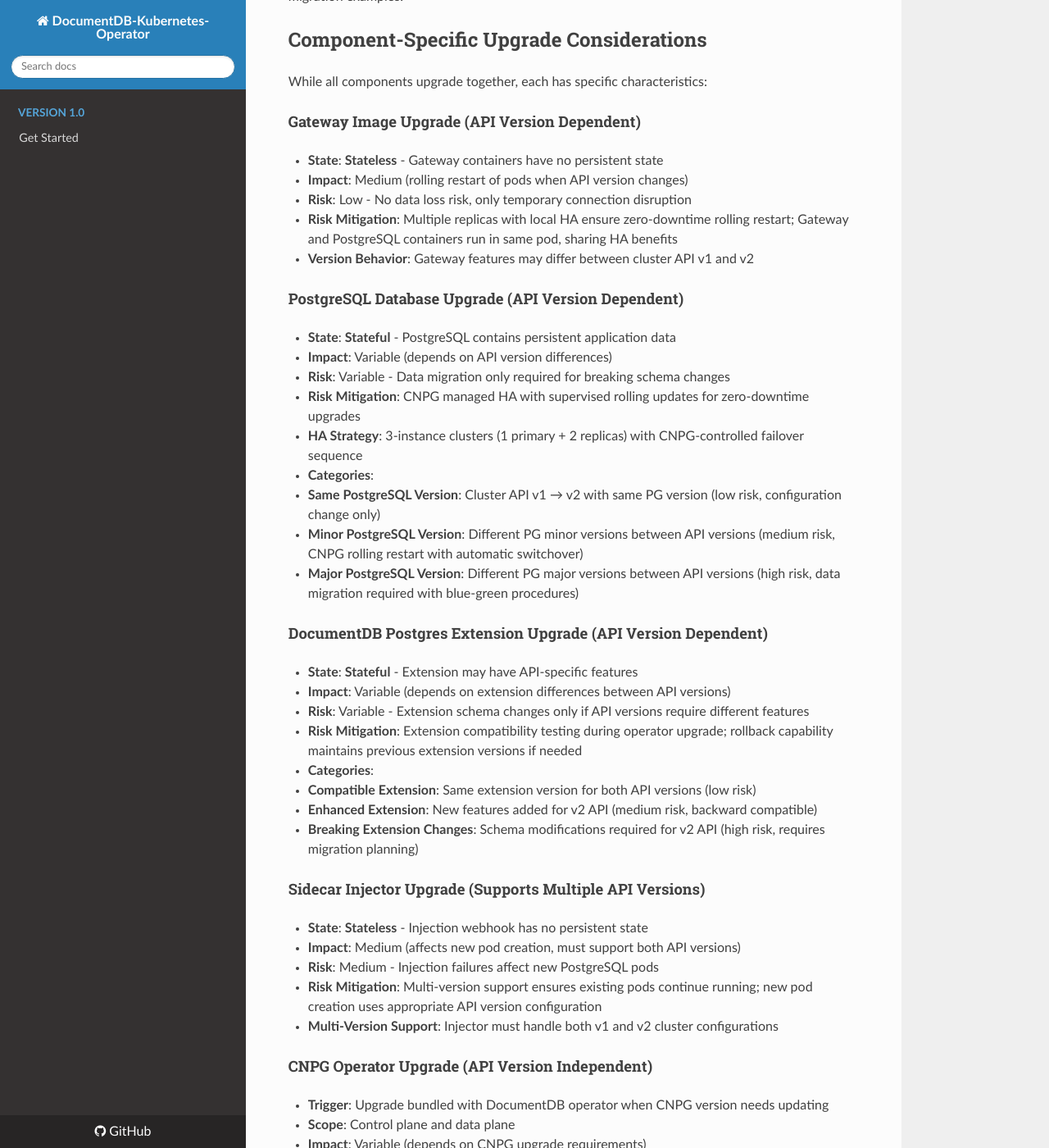
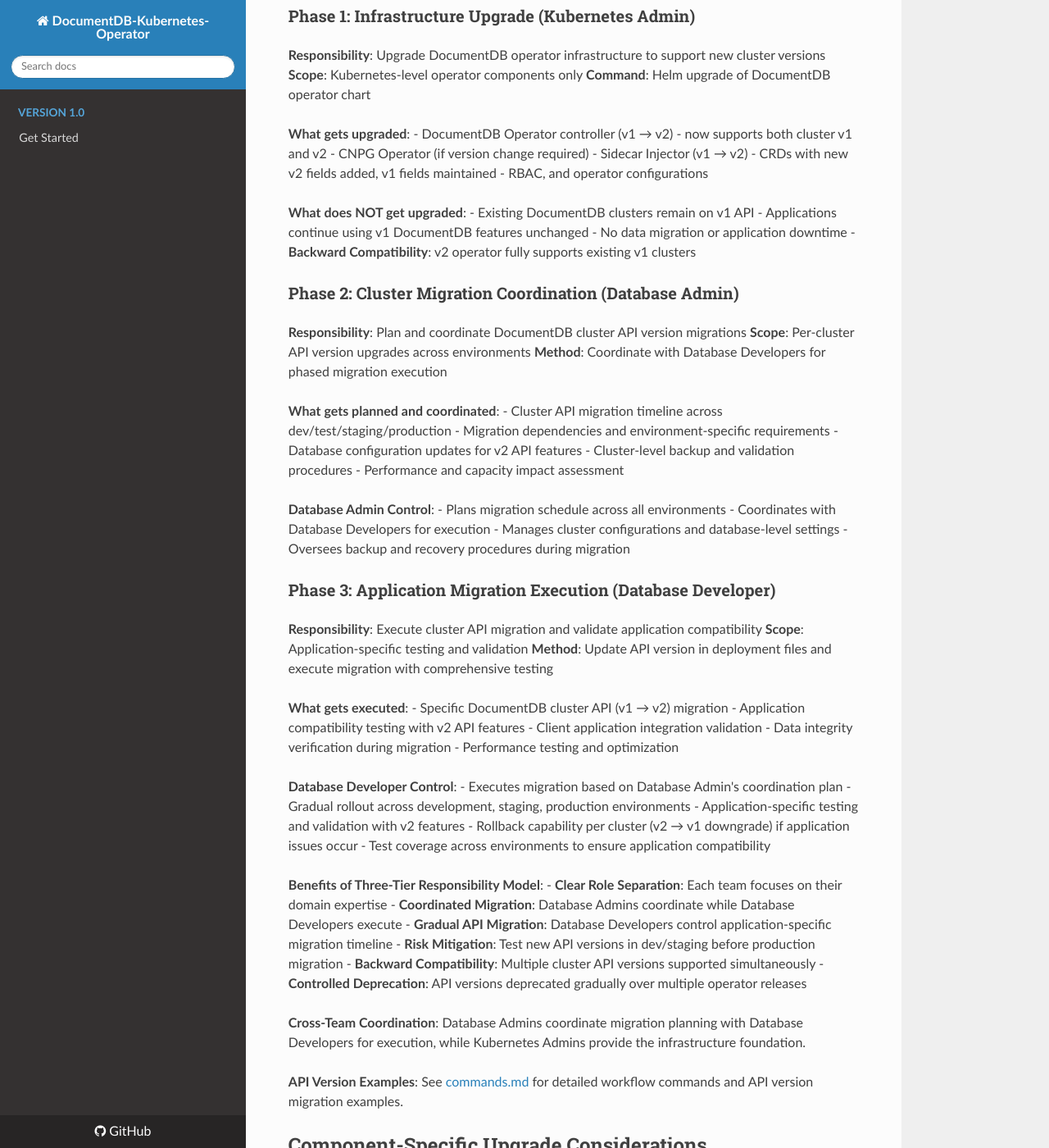
Before and after one commit to microsoft/documentdb-kubernetes-operator, an MkDocs documentation site: the page built from docs/designs/upgrade-design/upgrade-design-doc.md, in a window 1280 px wide and 1400 px high, scrolled down 5855 px. Shown: the whole window at 82% size. Built offline with MkDocs 1.6.1, drawn with Linux system fonts in a browser that asks for light colours; nearby versions of some CDN libraries; some of the changed text lies outside the part shown.

Commit message:
Update terminologies with actor roles
Signed-off-by: Rayhan Hossain <rhossain@microsoft.com>

```diff
--- a/docs/designs/upgrade-design/upgrade-design-doc.md
+++ b/docs/designs/upgrade-design/upgrade-design-doc.md
@@ -75,7 +75,7 @@
 Failed upgrades automatically rollback using atomic Helm operations and change detection.
 
 ### 4. Team Autonomy Principle
-Clear separation: infrastructure teams upgrade operators, development teams migrate clusters.
+Clear separation: Kubernetes admins upgrade infrastructure, Database admins coordinate cluster migrations, Database developers execute application-specific migrations.
 
 ## Goals and Non-Goals
 
@@ -123,6 +123,38 @@
 
 DocumentDB uses a **multi-version API approach** where a single operator version supports multiple DocumentDB cluster versions simultaneously, enabling gradual migration without forcing upgrades.
 
+### Team Roles and Responsibilities
+
+**Three-Tier Responsibility Model:**
+
+#### 1. Kubernetes Admin / Control Plane Admin
+- **Scope**: Kubernetes cluster infrastructure and operators
+- **Responsibilities**:
+  - Kubernetes cluster upgrades and maintenance
+  - Operator lifecycle management (DocumentDB, CNPG, Sidecar Injector)
+  - Infrastructure-level component upgrades
+  - Platform security and resource management
+- **Upgrade Activities**: Infrastructure upgrade phase (operator components)
+
+#### 2. Database Admin (DBA)
+- **Scope**: DocumentDB instance management across environments
+- **Responsibilities**:
+  - DocumentDB cluster provisioning for dev/test/staging/production
+  - Database configuration and version rollouts
+  - Cluster API version migration planning and coordination
+  - Performance monitoring and capacity planning
+  - Backup and disaster recovery strategies
+- **Upgrade Activities**: Cluster API migration coordination and execution
+
+#### 3. Database Developer / Application Developer
+- **Scope**: Database data and application integration
+- **Responsibilities**:
+  - Application database schema and data management
+  - Client application integration with DocumentDB clusters
+  - Test coverage across development environments
+  - Application-specific migration testing and validation
+- **Upgrade Activities**: Application compatibility testing and validation
+
 ### Multi-Version Support Architecture
 
 **Single Operator, Multiple Cluster Versions:**
@@ -137,9 +169,9 @@
 
 ### Upgrade Process with Multi-Version Support
 
-### Phase 1: Infrastructure Upgrade (Database Admin Team)
-**Responsibility**: Upgrade DocumentDB operator to support new cluster versions
-**Scope**: Operator-level components only
+### Phase 1: Infrastructure Upgrade (Kubernetes Admin)
+**Responsibility**: Upgrade DocumentDB operator infrastructure to support new cluster versions
+**Scope**: Kubernetes-level operator components only
 **Command**: Helm upgrade of DocumentDB operator chart
 
 **What gets upgraded**:
@@ -155,30 +187,51 @@
 - No data migration or application downtime
 - **Backward Compatibility**: v2 operator fully supports existing v1 clusters
 
-### Phase 2: Application Upgrade (Developer Team)
-**Responsibility**: Migrate individual DocumentDB clusters from v1 to v2 API
-**Scope**: Per-cluster API version upgrades initiated by development teams
-**Method**: Update API version in deployment files and redeploy (standard Kubernetes workflow)
+### Phase 2: Cluster Migration Coordination (Database Admin)
+**Responsibility**: Plan and coordinate DocumentDB cluster API version migrations
+**Scope**: Per-cluster API version upgrades across environments
+**Method**: Coordinate with Database Developers for phased migration execution
 
-**What gets upgraded**:
-- Specific DocumentDB cluster API (v1 → v2)
-- PostgreSQL + DocumentDB extension images (if different between versions)
-- Gateway containers with v2 features
-- Cluster configuration migrated to v2 schema
-- Data migration (only if required for breaking changes)
+**What gets planned and coordinated**:
+- Cluster API migration timeline across dev/test/staging/production
+- Migration dependencies and environment-specific requirements
+- Database configuration updates for v2 API features
+- Cluster-level backup and validation procedures
+- Performance and capacity impact assessment
 
-**Developer Control**:
-- Developers choose when to migrate each cluster's API version
-- Gradual rollout across development, staging, production
+**Database Admin Control**:
+- Plans migration schedule across all environments
+- Coordinates with Database Developers for execution
+- Manages cluster configurations and database-level settings
+- Oversees backup and recovery procedures during migration
+### Phase 3: Application Migration Execution (Database Developer)
+**Responsibility**: Execute cluster API migration and validate application compatibility
+**Scope**: Application-specific testing and validation
+**Method**: Update API version in deployment files and execute migration with comprehensive testing
+
+**What gets executed**:
+- Specific DocumentDB cluster API (v1 → v2) migration
+- Application compatibility testing with v2 API features
+- Client application integration validation
+- Data integrity verification during migration
+- Performance testing and optimization
+
+**Database Developer Control**:
+- Executes migration based on Database Admin's coordination plan
+- Gradual rollout across development, staging, production environments
 - Application-specific testing and validation with v2 features
-- Rollback capability per cluster (v2 → v1 downgrade)
+- Rollback capability per cluster (v2 → v1 downgrade) if application issues occur
+- Test coverage across environments to ensure application compatibility
 
-**Benefits of Multi-Version Support Approach**:
-- **Zero Forced Upgrades**: Clusters remain on their current API version until explicitly migrated
-- **Gradual API Migration**: Developers control API version migration timeline independently
+**Benefits of Three-Tier Responsibility Model**:
+- **Clear Role Separation**: Each team focuses on their domain expertise
+- **Coordinated Migration**: Database Admins coordinate while Database Developers execute
+- **Gradual API Migration**: Database Developers control application-specific migration timeline
 - **Risk Mitigation**: Test new API versions in dev/staging before production migration
 - **Backward Compatibility**: Multiple cluster API versions supported simultaneously
 - **Controlled Deprecation**: API versions deprecated gradually over multiple operator releases
+
+**Cross-Team Coordination**: Database Admins coordinate migration planning with Database Developers for execution, while Kubernetes Admins provide the infrastructure foundation.
 
 **API Version Examples**: See [commands.md](./commands.md) for detailed workflow commands and API version migration examples.
 
@@ -190,7 +243,7 @@
 - **State**: **Stateless** - Gateway containers have no persistent state
 - **Impact**: Medium (rolling restart of pods when API version changes)
 - **Risk**: Low - No data loss risk, only temporary connection disruption
-- **Risk Mitigation**: Multiple replicas with local HA ensure zero-downtime rolling restart; Gateway and PostgreSQL containers run in same pod, sharing HA benefits
+- **Risk Mitigation**: Multiple standby instances with local HA ensure zero-downtime rolling restart; Gateway and PostgreSQL containers run in same pod, sharing HA benefits
 - **Version Behavior**: Gateway features may differ between cluster API v1 and v2
 
 #### PostgreSQL Database Upgrade (API Version Dependent)
@@ -198,7 +251,7 @@
 - **Impact**: Variable (depends on API version differences)
 - **Risk**: Variable - Data migration only required for breaking schema changes
 - **Risk Mitigation**: CNPG managed HA with supervised rolling updates for zero-downtime upgrades
-- **HA Strategy**: 3-instance clusters (1 primary + 2 replicas) with CNPG-controlled failover sequence
+- **HA Strategy**: 3-instance clusters (1 primary + 2 standby servers) with CNPG-controlled failover sequence
 - **Categories**:
   - **Same PostgreSQL Version**: Cluster API v1 → v2 with same PG version (low risk, configuration change only)
   - **Minor PostgreSQL Version**: Different PG minor versions between API versions (medium risk, CNPG rolling restart with automatic switchover)
@@ -235,12 +288,12 @@
 #### Recommended HA Configuration
 
 **3-Instance Cluster Topology:**
-- **Instance count**: 3 (1 primary + 2 replicas) for optimal HA balance
+- **Instance count**: 3 (1 primary + 2 standby servers) for optimal HA balance
 - **Primary update strategy**: Supervised for production, unsupervised for development
-- **Primary update method**: Switchover for planned failover to replica during upgrades
+- **Primary update method**: Switchover for planned failover to standby server during upgrades
 - **Switchover delay**: 30-second graceful shutdown timeout for planned upgrades
 - **Failover delay**: Immediate failover (0s) for unexpected failures
-- **PostgreSQL configuration**: Streaming replication with synchronous commit enabled
+- **PostgreSQL configuration**: Streaming replication with synchronous commit enabled (for standby server synchronization)
 
 **Configuration Examples**: See [CNPG HA Configuration Examples](./commands.md#cnpg-ha-configuration-examples) for complete YAML specifications.
 
@@ -248,19 +301,19 @@
 
 **CNPG Managed Rolling Update Process:**
 
-1. **Replica Upgrade Phase** (Automatic):
-   - CNPG upgrades replica instances first (highest serial number to lowest)
-   - Each replica downloads new images and restarts with new configuration
+1. **Standby Server Upgrade Phase** (Automatic):
+   - CNPG upgrades standby instances first (highest serial number to lowest)
+   - Each standby server downloads new images and restarts with new configuration
    - Primary continues serving traffic with full availability
 
 2. **Controlled Switchover Phase** (Manual with Supervised Mode):
-   - Check replica lag before switchover to ensure optimal timing
-   - Manual switchover to most aligned replica using CNPG promote command
+   - Check standby lag before switchover to ensure optimal timing
+   - Manual switchover to most aligned standby server using CNPG promote command
    - Service endpoints automatically update to new primary
 
 3. **Primary Upgrade Phase** (Automatic):
-   - Former primary becomes replica and receives upgrade
-   - New primary (former replica) continues serving traffic
+   - Former primary becomes standby server and receives upgrade
+   - New primary (former standby server) continues serving traffic
    - Zero service interruption during transition
 
 **Command Examples**: See [CNPG Zero-Downtime Upgrade Sequence](./commands.md#cnpg-zero-downtime-upgrade-sequence) for step-by-step commands.
@@ -268,15 +321,15 @@
 #### Operational Benefits of CNPG HA
 
 **✅ Built-in Capabilities:**
-- **WAL-based replication**: Ensures data consistency during failover
+- **WAL-based replication**: Ensures data consistency during failover between primary and standby servers
 - **Automatic endpoint management**: DNS and service updates during switchover
 - **Connection draining**: Graceful client connection handling
-- **Monitoring integration**: Real-time replica lag and health metrics
+- **Monitoring integration**: Real-time standby lag and health metrics
 - **Rollback support**: Can revert primary assignment if issues detected
 
 **⚠️ Operational Considerations:**
 - **Supervised mode**: Production environments use manual switchover for maximum control
-- **Replica lag monitoring**: Check lag before manual switchover for optimal timing
+- **Standby lag monitoring**: Check lag before manual switchover for optimal timing
 - **Connection pool awareness**: Applications should use read/write service endpoints for seamless failover
 - **Monitoring integration**: Real-time health checks help inform manual switchover decisions
 
@@ -286,7 +339,7 @@
 **Enhanced with CNPG Specifics:**
 - **Automatic failover**: Unplanned failures trigger immediate CNPG failover (`.spec.failoverDelay: "0s"`)
 - **Planned maintenance**: Supervised upgrades allow optimal timing for switchover
-- **Data protection**: WAL streaming and synchronous replication prevent data loss
+- **Data protection**: WAL streaming and synchronous replication prevent data loss between primary and standby servers
 - **Service continuity**: Kubernetes service endpoints automatically update during failover
 - **Monitoring integration**: CNPG status commands provide real-time cluster health visibility
 
@@ -294,13 +347,13 @@
 
 ## Multi-Node Upgrade Strategy (Future Enhancement)
 
-**Multi-Node Upgrade Considerations**: While this document focuses on single-node DocumentDB clusters with local HA (1 primary + 2 replicas per node), future multi-node deployments will support geographic distribution where each node runs an independent DocumentDB cluster. Multi-node upgrades will require careful consideration of node upgrade sequencing based on geographic distribution and availability zones, traffic balancing across nodes, cross-node dependency analysis, and risk mitigation by upgrading non-critical nodes first. Additional complexity arises in multi-cloud scenarios involving cross-cloud networking, provider-specific maintenance windows, data sovereignty requirements, and coordinated monitoring across cloud providers. The orchestration challenges include synchronizing upgrades across geographically distributed clusters, maintaining global data consistency, handling partial upgrade failures across multiple nodes/clouds, and coordinating teams across different regions. This multi-node upgrade strategy will be covered in a separate design document when DocumentDB enables multi-node deployment scenarios, building upon the current single-node HA strategy as the foundation.
+**Multi-Node Upgrade Considerations**: While this document focuses on single-node DocumentDB clusters with local HA (1 primary + 2 standby servers per node), future multi-node deployments will support geographic distribution where each node runs an independent DocumentDB cluster. Multi-node upgrades will require careful consideration of node upgrade sequencing based on geographic distribution and availability zones, traffic balancing across nodes, cross-node dependency analysis, and risk mitigation by upgrading non-critical nodes first. Additional complexity arises in multi-cloud scenarios involving cross-cloud networking, provider-specific maintenance windows, data sovereignty requirements, and coordinated monitoring across cloud providers. The orchestration challenges include synchronizing upgrades across geographically distributed clusters, maintaining global data consistency, handling partial upgrade failures across multiple nodes/clouds, and coordinating teams across different regions. This multi-node upgrade strategy will be covered in a separate design document when DocumentDB enables multi-node deployment scenarios, building upon the current single-node HA strategy as the foundation.
 
 ## Upgrade Strategies
 
 **Multi-Version Support Approach**: DocumentDB uses a multi-version API strategy where a single operator version supports multiple DocumentDB cluster API versions simultaneously, enabling controlled migration.
 
-### 1. Infrastructure Upgrade Strategy (Database Admin)
+### 1. Infrastructure Upgrade Strategy (Kubernetes Admin)
 
 The operator infrastructure upgrade involves upgrading the control plane components while leaving existing DocumentDB clusters unchanged.
 
@@ -330,7 +383,7 @@
 
 #### B. Infrastructure Upgrade Process
 
-**Single Helm Upgrade Approach (Database Admin):**
+**Single Helm Upgrade Approach (Kubernetes Admin):**
 
 1. **Pre-upgrade validation** using Helm dry-run to identify potential issues
 2. **Atomic upgrade execution** with rollback on failure using Helm's `--atomic` flag
@@ -345,9 +398,9 @@
 3. **Sidecar Injector** (webhook supporting both cluster API versions)
 4. **Validation** that v2 operator can manage existing v1 clusters and create new v2 clusters
 
-### 2. Cluster API Migration Strategy (Developer Teams)
+### 2. Cluster API Migration Strategy (Database Admin + Database Developer)
 
-The cluster API migration involves transitioning individual DocumentDB clusters from v1 to v2 API, initiated and controlled by development teams.
+The cluster API migration involves coordinated planning by Database Admins and execution by Database Developers for transitioning individual DocumentDB clusters from v1 to v2 API.
 
 #### A. Per-Cluster API Migration Components
 
@@ -357,13 +410,13 @@
 - **PostgreSQL + Extension**: Updated to support v2 API features (if different from v1)
 - **Cluster Configuration**: Access to new v2 features and APIs
 
-**Developer-Controlled Process:**
-- **Gradual API Migration**: Migrate dev → staging → production clusters
-- **Per-Application Timeline**: Each team controls their API migration schedule
-- **Feature Testing**: Test v2 API features before production migration
+**Database Admin + Database Developer Coordinated Process:**
+- **Migration Planning**: Database Admin coordinates timeline across environments
+- **Migration Execution**: Database Developer executes per Database Admin's plan
+- **Feature Testing**: Database Developer tests v2 API features before production migration
 - **Rollback Capability**: Individual cluster API version downgrade (v2 → v1) if needed
 
-**Command Examples**: See [commands.md](./commands.md) for detailed Developer cluster API migration commands.
+**Command Examples**: See [commands.md](./commands.md) for detailed Database Admin coordination and Database Developer execution commands.
 
 #### B. Cluster API Migration Process
 
@@ -381,27 +434,27 @@
 ### 3. Multi-Version API Support Examples
 
 #### Example 1: Operator v2 Supporting Cluster API v1 and v2
-**Infrastructure Phase (Database Admin):**
+**Infrastructure Phase (Kubernetes Admin):**
 Operator infrastructure upgrade: v1 → v2
 - Operator components: v1 → v2 (now supports cluster API v1 + v2)
 - Existing clusters: remain on cluster API v1
 - New clusters: can be created with either cluster API v1 or v2
 
-**API Migration Phase (Developer Teams - when ready):**
-Each team migrates cluster API version from v1 to v2 individually
+**API Migration Phase (Database Admin coordination + Database Developer execution):**
+Database Admin coordinates migration plan, Database Developer executes cluster API version migration from v1 to v2
 
 **API Coexistence**: Operator v2 manages both cluster API v1 and v2 simultaneously
 
 **Command Examples**: See [commands.md](./commands.md) for detailed multi-version API commands.
 
 #### Example 2: Operator v3 with API Deprecation (Medium Risk)
-**Infrastructure Phase (Database Admin):**
+**Infrastructure Phase (Kubernetes Admin):**
 Operator infrastructure upgrade: v2 → v3
 - Operator components: v2 → v3 (supports cluster API v1-deprecated, v2, v3)
 - Cluster API v1: marked as deprecated but still functional
 - Existing clusters: all versions continue running unchanged
 
-**API Migration Phase (Developer Teams - gradual API migration):**
+**API Migration Phase (Database Admin coordination + Database Developer execution):**
 Week 1: Development clusters (v1 → v2 or v1 → v3)
 Week 2: Staging validation
 Week 3: Production (after testing new API versions)
@@ -409,13 +462,13 @@
 **Command Examples**: See [commands.md](./commands.md) for detailed API deprecation migration commands.
 
 #### Example 3: Operator v4 with API Removal (High Risk)
-**Infrastructure Phase (Database Admin):**
+**Infrastructure Phase (Kubernetes Admin):**
 Operator infrastructure upgrade: v3 → v4
 - All operator components: v3 → v4 (supports cluster API v2, v3, v4)
 - Cluster API v1: removed (no longer supported)
 - **Prerequisites**: All clusters must be migrated off cluster API v1 before operator upgrade
 
-**API Migration Phase (Developer Teams - careful migration):**
+**API Migration Phase (Database Admin coordination + Database Developer execution):**
 Month 1: Development clusters (v2 → v3 or v2 → v4)
 Month 2: Staging environment validation
 Month 3: Production (after extensive testing)
@@ -483,7 +536,7 @@
 ### Split-Brain and Consistency Failures
 
 #### Scenario: Network Partition During Rolling Upgrade
-**Impact**: Potential data inconsistency between replicas
+**Impact**: Potential data inconsistency between standby servers
 **Probability**: Low (robust network infrastructure)
 **Detection**: CNPG cluster status reports split-brain condition
 **Recovery**:
@@ -561,16 +614,16 @@
 **Decision**: Automatic for stateless, manual approval for stateful components
 
 ### Team Autonomy vs Centralized Control
-**The Choice**: Split responsibility between platform teams (infrastructure) and application teams (cluster migration)
+**The Choice**: Split responsibility between Kubernetes admins (infrastructure), Database admins (coordination), and Database developers (execution)
 **Alternative Rejected**: Single team controls all upgrade phases
 **Trade-offs**:
-- **Choosing Split Responsibility**:
-  - ✅ **Benefit**: 80% reduction in coordination overhead, teams work independently
-  - ❌ **Cost**: Clear boundaries needed, escalation paths for edge cases
+- **Choosing Three-Tier Responsibility Model**:
+  - ✅ **Benefit**: Domain expertise alignment, coordinated execution, reduced bottlenecks across teams
+  - ❌ **Cost**: Requires coordination between Database admins and Database developers
 - **Alternative (Centralized Control)**:
   - ✅ **Benefit**: Single point of responsibility, consistent upgrade process
-  - ❌ **Cost**: Bottlenecks on single team, slower overall upgrade velocity
-**Decision**: Accept coordination complexity for improved team velocity
+  - ❌ **Cost**: Bottlenecks on single team, slower overall upgrade velocity, domain expertise dilution
+**Decision**: Accept coordination overhead for improved domain alignment and team velocity
 
 ### CNPG Supervised vs Unsupervised Upgrades
 **The Choice**: Hybrid approach - unsupervised for development, supervised for production
```
